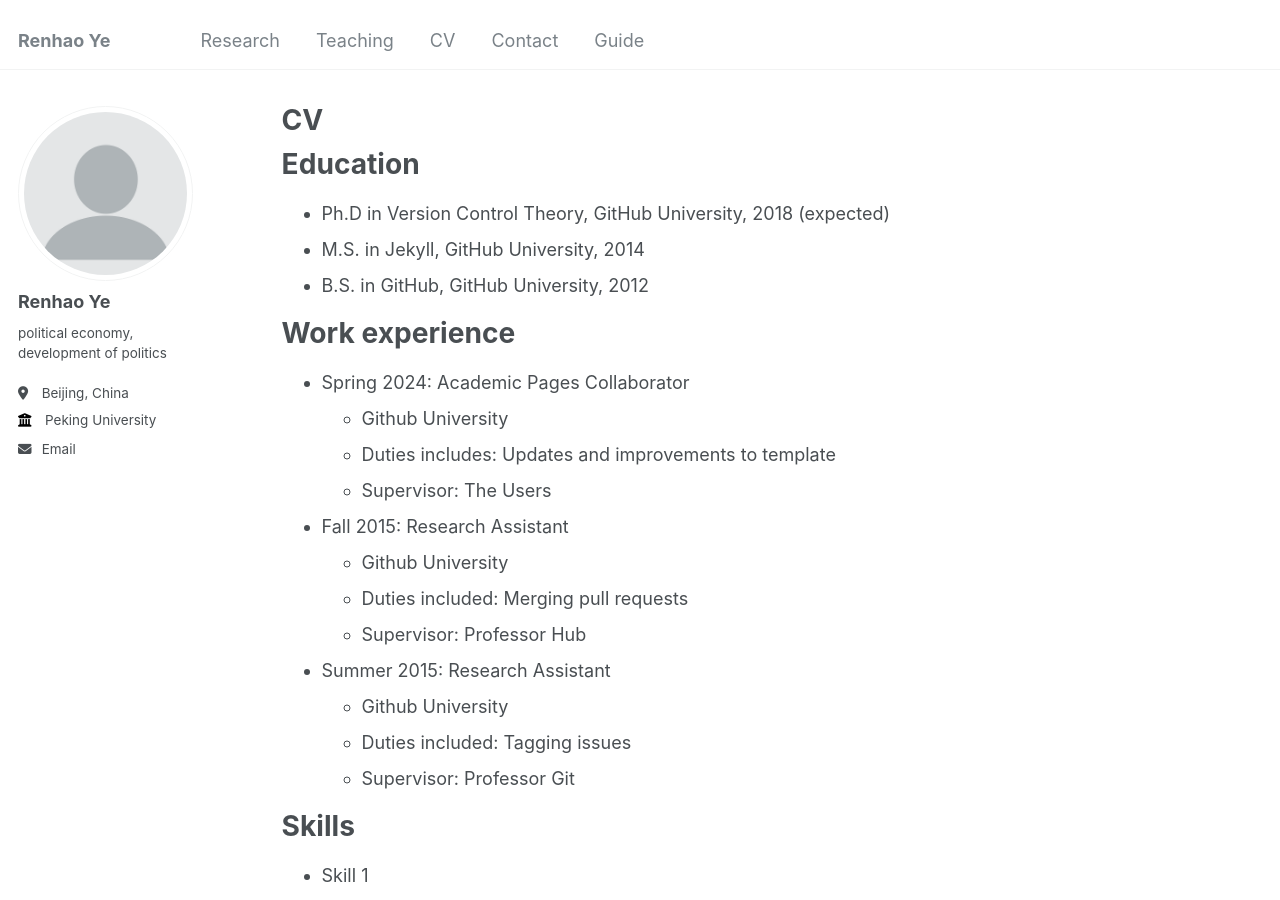
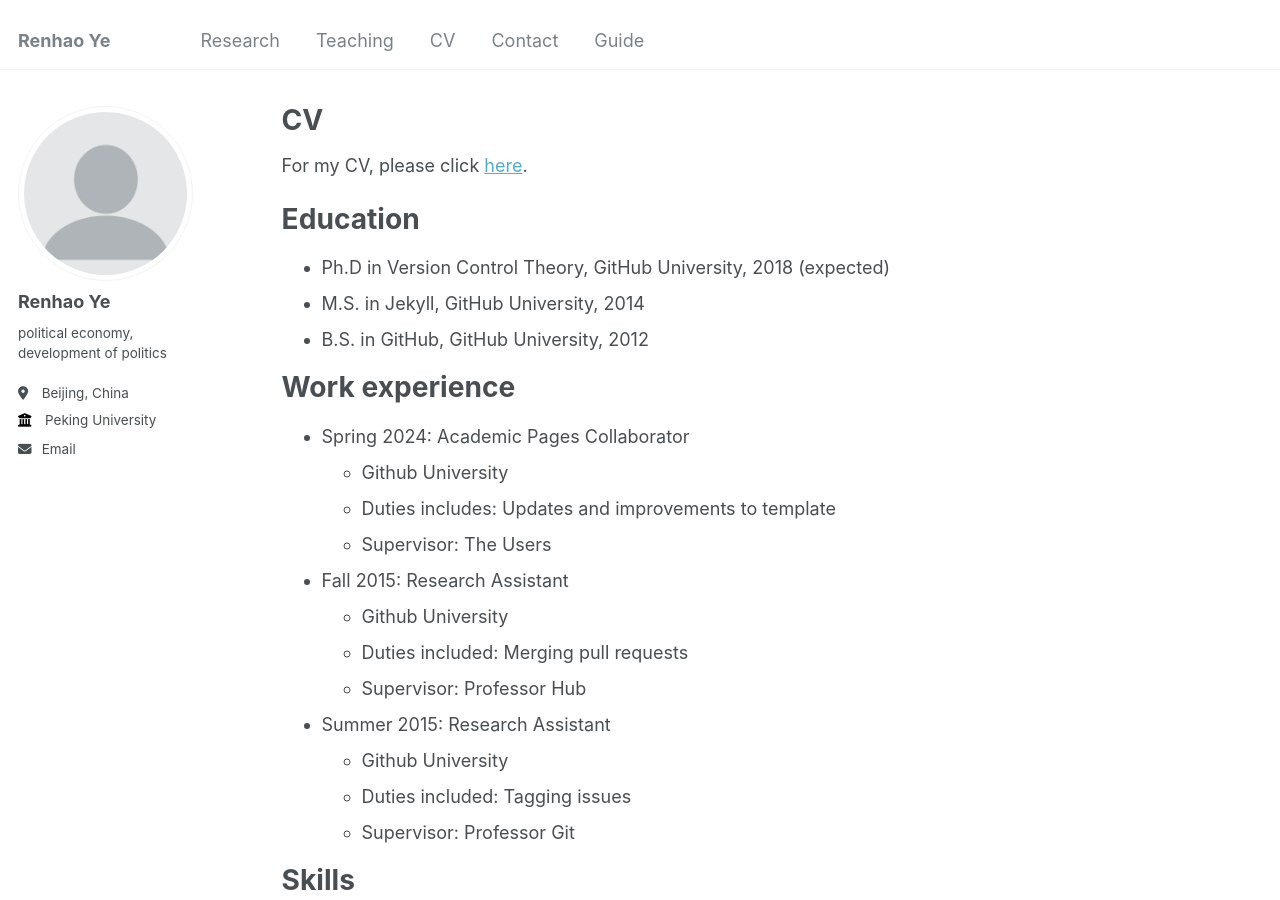
Before and after one commit to thenhow-ye/thenhow-ye.github.io, a Jekyll site: the page built from _pages/cv.md, in a window 1280 px wide and 900 px high. Built offline with Jekyll 4.4.1, drawn with Linux system fonts in a browser that asks for light colours.

Commit message:
Update cv.md

```diff
--- a/_pages/cv.md
+++ b/_pages/cv.md
@@ -8,6 +8,8 @@ redirect_from:
 ---
 
 {% include base_path %}
+
+For my CV, please click [here](http://thenhow-ye.github.io/files/slides2.pdf).
 
 Education
 ======
```
